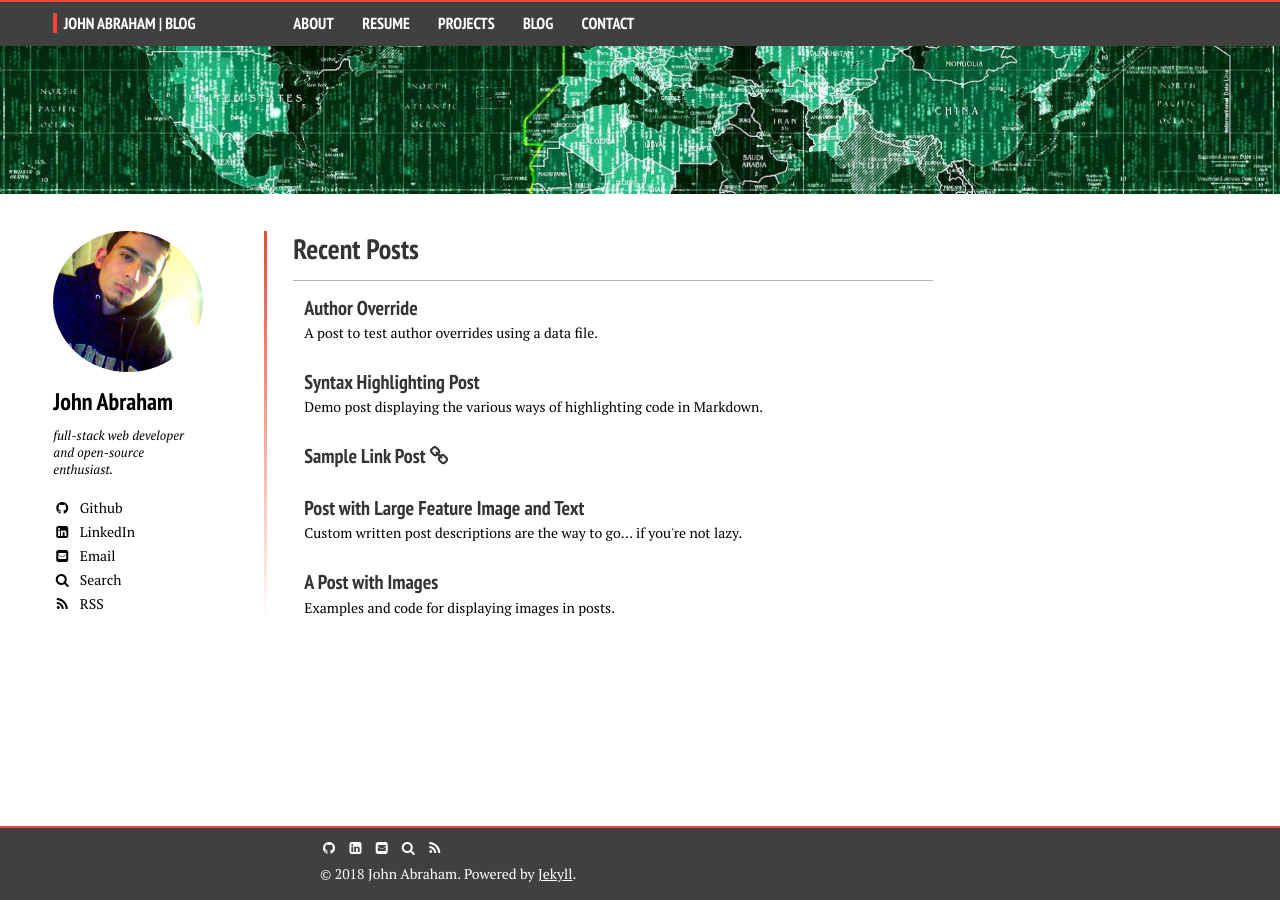
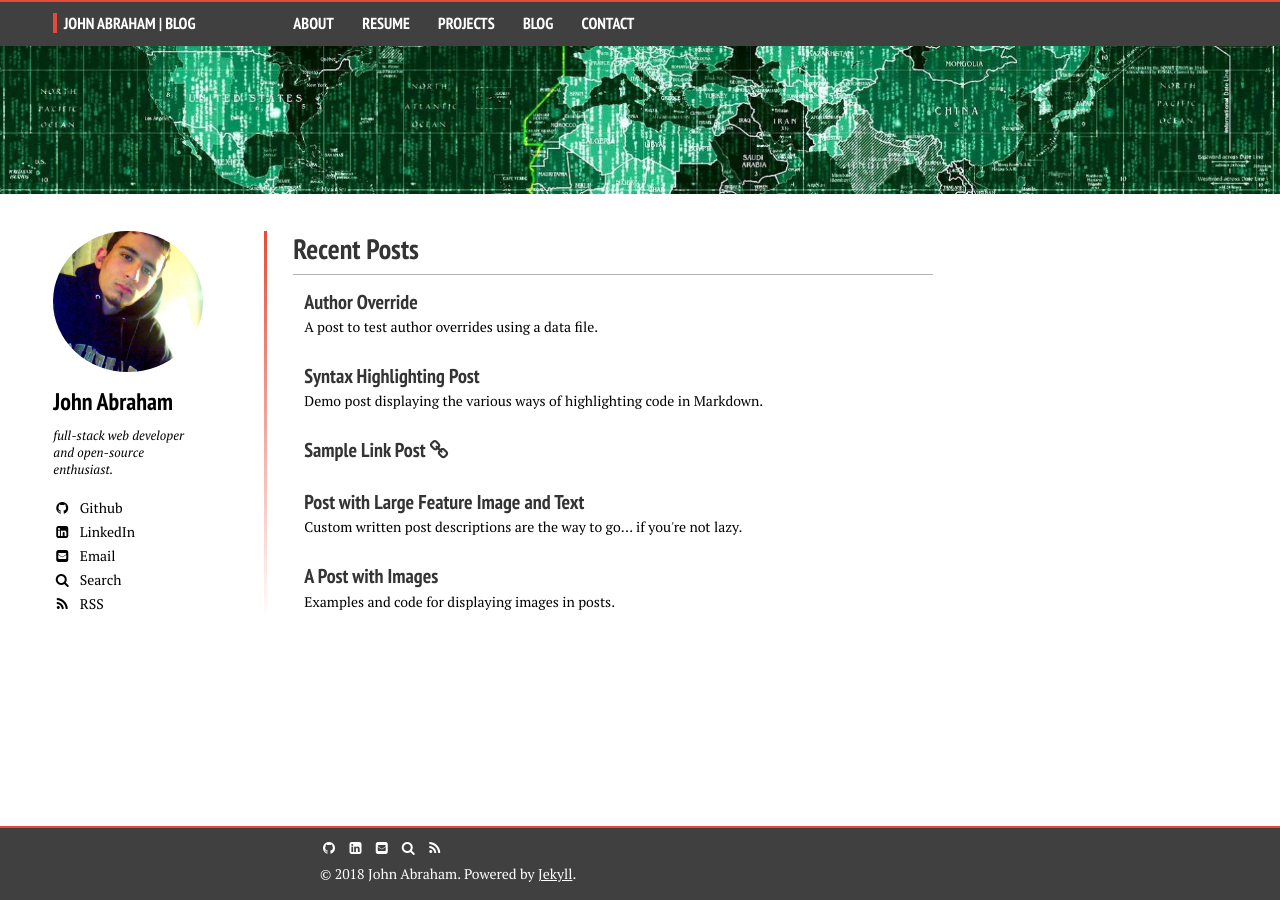
Before and after one commit to abrahamjj/abrahamjj.github.io, a Jekyll site: the page built from index.md, in a window 1280 px wide. Built offline with Jekyll 4.4.1, drawn with Linux system fonts in a browser that asks for light colours; nearby versions of some CDN libraries.

Commit message:
Converted em units to rem

```diff
--- a/assets/css/_sass/navigation.scss
+++ b/assets/css/_sass/navigation.scss
@@ -11,24 +11,24 @@
 	text-transform: uppercase;
 	font-family: $heading-font;
 	background-color: $nav-color;
-	border-top: .15em solid $orange;
+	border-top: .15rem solid $orange;
 	@media #{$small-max} {
-		padding: .7em 0 .6em 0;
+		padding: .7rem 0 .6rem 0;
 	}
 
 	/* Site name */
 	.site-name {
 		float: left;
-		padding-top: .7em;
+		padding-top: .7rem;
 		@include prefix(12,1);
 		a {
 			color: $white;
-			padding-left: .4em;
-			border-left: .3em solid $orange;
+			padding-left: .4rem;
+			border-left: .3rem solid $orange;
 		}
 		@media #{$small-max} {
-			min-width: 9em;
-			padding-top: .3em;
+			min-width: 9rem;
+			padding-top: .3rem;
 			@include font-rem(20);
 		}
 		@media #{$large} {
@@ -46,7 +46,7 @@
 	.top-navigation {
 		@include suffix(12,1);
 		@media #{$small-max} {
-			min-width: 2em;
+			min-width: 2rem;
 			ul { display: none; }
 		}
 		@media #{$large-max} {
@@ -71,7 +71,7 @@
 	background-color: $light-black;
 	.nav {
 		&:before {
-		    height: .15em;
+		    height: .15rem;
 			display: block;
 		    @include horizontal-separator($orange);
 		}
@@ -117,15 +117,20 @@
 			position: relative;
 			display:inline-block;
 			text-decoration: none;
-			padding: .7em 0 .6em 0;
-			border-bottom: .2em solid $light-black;
+			padding: .7rem 0 .6rem 0;
+			border-bottom: .2rem solid $light-black;
 			@include transition(all .5s);
 			&:hover {
 				color: $orange;
-				border-bottom: .2em solid lighten($orange, 5);
+				border-bottom: .2rem solid lighten($orange, 5);
 			}
 			&.selected-nav-item {
-				border-bottom: .2em solid $orange;
+				border-bottom: .2rem solid $orange;
+			}
+			@media #{$large-max} {
+				&.selected-nav-item {
+					border-bottom: .25rem solid $orange;
+				}
 			}
 		}
 	}
--- a/assets/css/_sass/page.scss
+++ b/assets/css/_sass/page.scss
@@ -32,7 +32,7 @@
 	@include container;
 	@include clearfix;
 	clear: both;
-	margin-top: 2em;
+	margin-top: 2rem;
 	h1 {
 		margin-top: 0;
 	}
@@ -43,7 +43,7 @@
 		@include grid(12,10);
 		@include prefix(12,1);
 		@include suffix(12,1);
-		margin-bottom: 2em;
+		margin-bottom: 2rem;
 		@media #{$large} {
 			@include grid(12,6);
 			@include prefix(12,0);
@@ -61,7 +61,7 @@
 	@include grid(12,10);
 	@include prefix(12,1);
 	@include suffix(12,1);
-	margin-bottom: 2em;
+	margin-bottom: 2rem;
 	@media #{$small} {
 		@include grid(12,6);
 		@include prefix(12,0);
@@ -72,12 +72,12 @@
 	}
 	h3 {
 		margin: 0;
-		padding-bottom: .5em;
+		padding-bottom: .5rem;
 		@include font-rem(28);
 		border-bottom: 1px solid lighten($black,70);
 	}
 	article {
-		padding-left: .5em;
+		padding-left: .5rem;
 		border-left: .2em solid transparent;
 		h2 {
 			margin-bottom: 4px;
@@ -102,7 +102,7 @@
 /* Large feature header image */
 .image-wrap {
 	position: relative;
-	margin-bottom: 2em;
+	margin-bottom: 2rem;
 	@include clearfix;
 	img {
 		width: 100%;
@@ -235,7 +235,7 @@
 		@include prefix(12,0.5);
 		@include suffix(12,0.5);
 		position: absolute;
-		top: 5.5em;
+		top: 5.5rem;
 		right: 0;
 		background-color: $white;
 	}
@@ -300,7 +300,7 @@
 .image-grid {
 	@include clearfix;
 	list-style: none;
-	margin: 0 0 1em;
+	margin: 0 0 1rem;
 	padding: 0;
 	li {
 		@include grid(12,6);
@@ -468,15 +468,15 @@
 }
 
 .scroll-top {
-	top: 2em;
+	top: 2rem;
 	display: none;
 	position: fixed;
-	margin-left: 2em;
+	margin-left: 2rem;
 	outline: 0 !important;
-	padding: 0 .15em .2em .15em;
+	padding: 0 .15em .2em .15rem;
 	background-color: $light-black;
 	@include rounded(10%);
-	@include box-shadow(0 0 .4em $orange);
+	@include box-shadow(0 0 .3em $orange);
 	@media #{$large-max} {
 		display: none !important;
 	}
```
